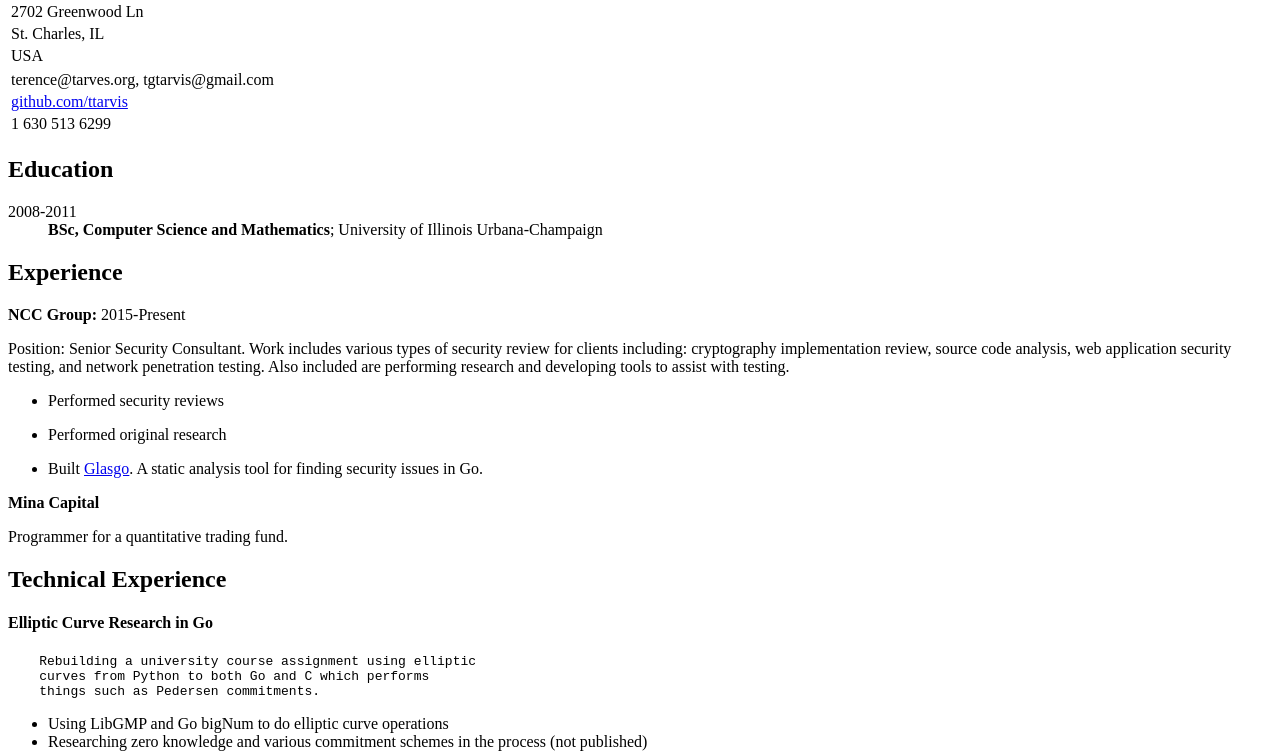
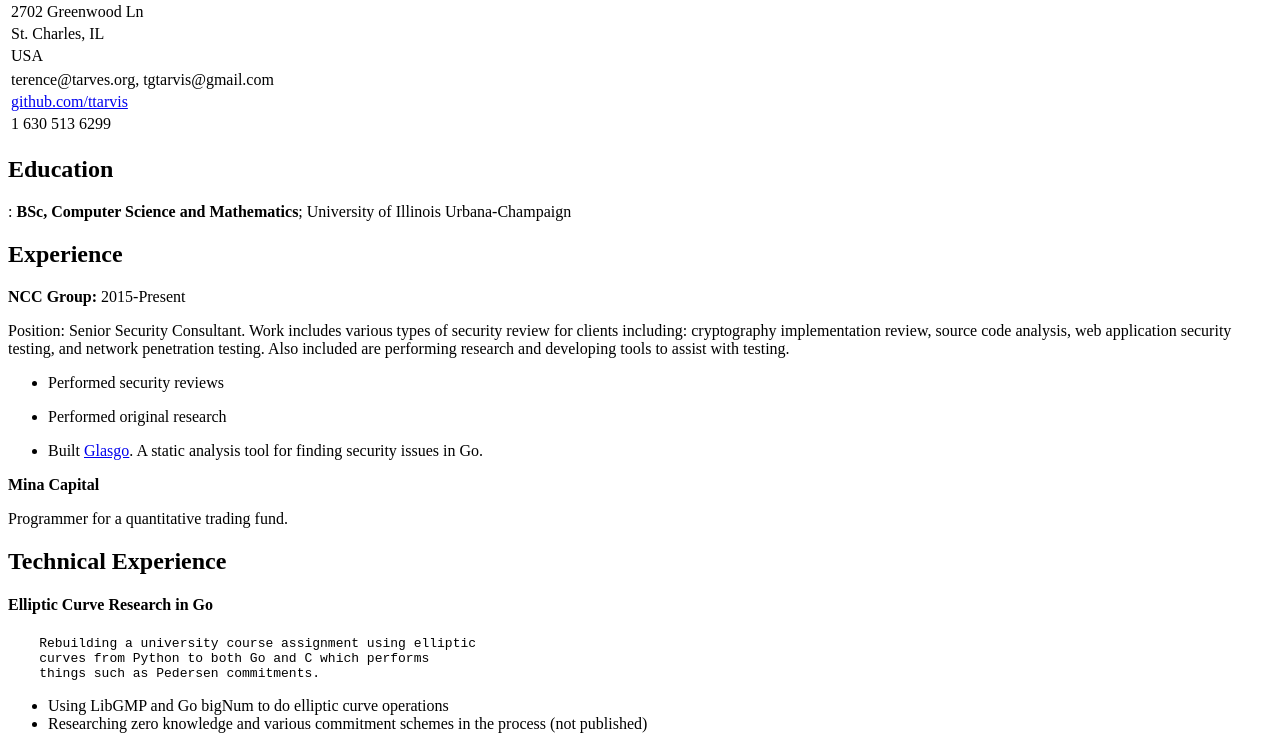
Before and after one commit to tarves/cv, a plain HTML site: page docs/index.html in a window 1280 px wide. Shown: the part 66-817 px from the top of the page. Drawn offline with Linux system fonts and the light colour scheme.

Commit message:
generated new html

```diff
--- a/docs/index.html
+++ b/docs/index.html
@@ -26,11 +26,7 @@
 </tbody>
 </table>
 <h2 id="education">Education</h2>
-<dl>
-<dt>2008-2011</dt>
-<dd><strong>BSc, Computer Science and Mathematics</strong>; University of Illinois Urbana-Champaign
-</dd>
-</dl>
+<p>: <strong>BSc, Computer Science and Mathematics</strong>; University of Illinois Urbana-Champaign</p>
 <h2 id="experience">Experience</h2>
 <p><strong>NCC Group:</strong> 2015-Present</p>
 <p>Position: Senior Security Consultant. Work includes various types of security review for clients including: cryptography implementation review, source code analysis, web application security testing, and network penetration testing. Also included are performing research and developing tools to assist with testing.</p>
```
